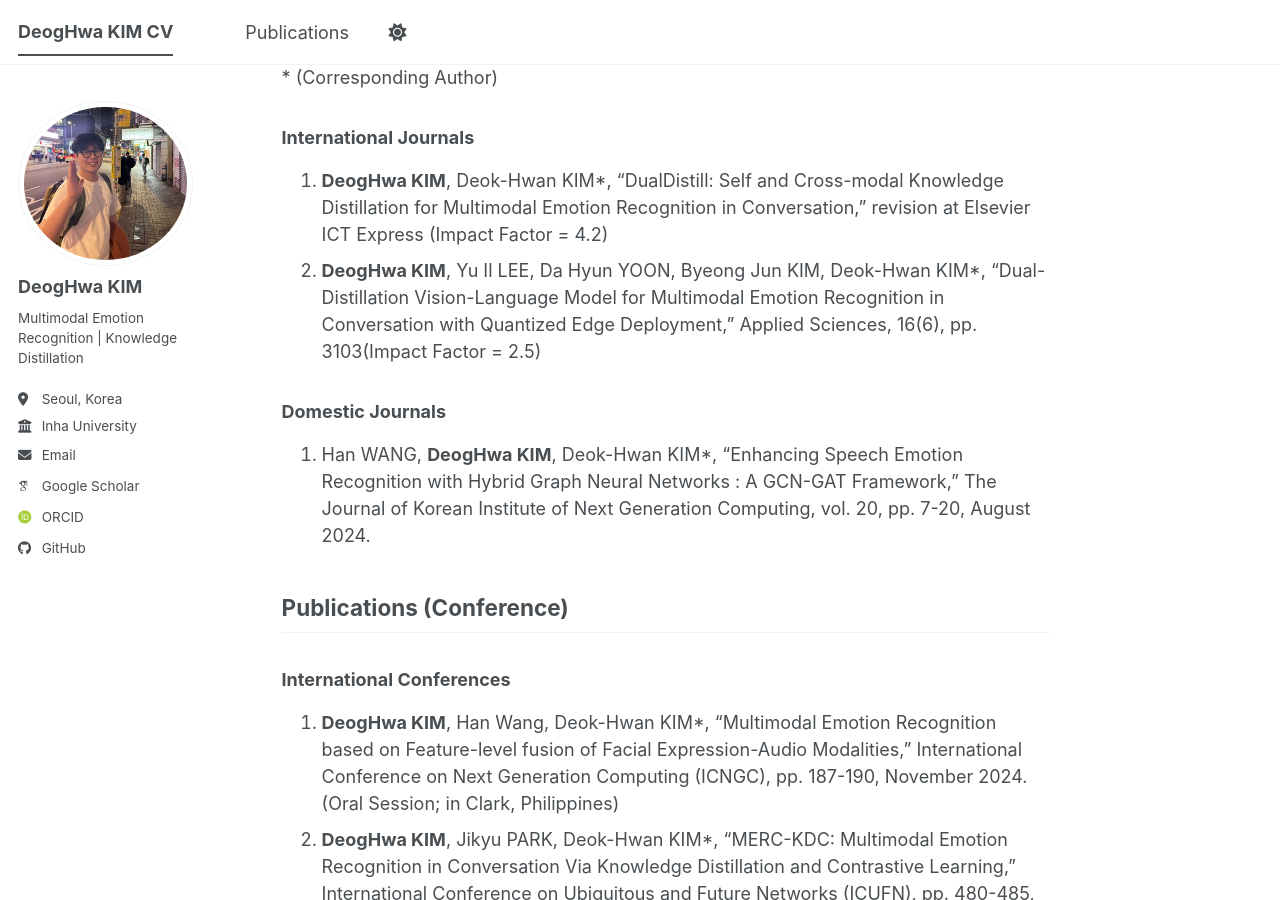
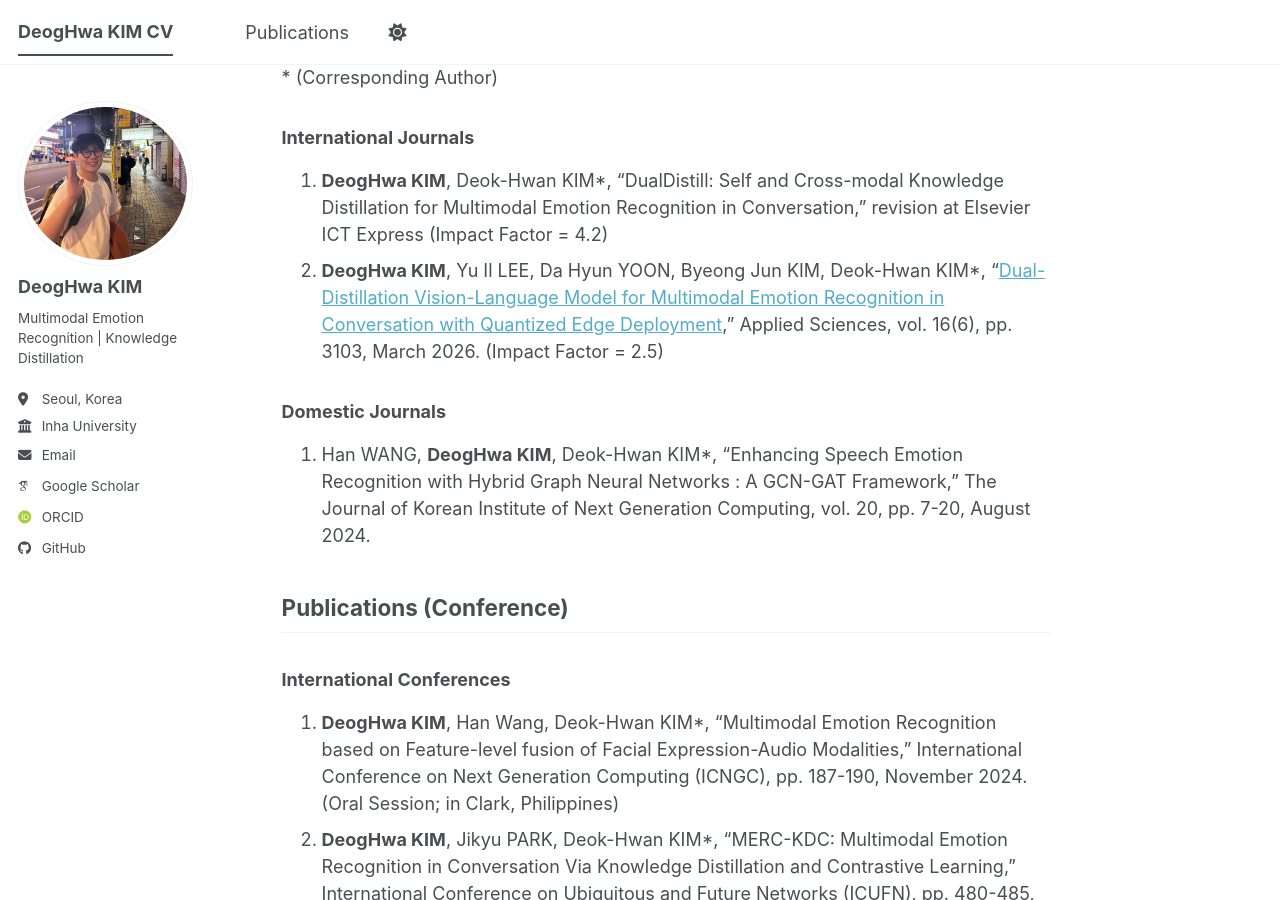
Before and after one commit to potatoduck9/potatoduck9.github.io, a Jekyll site: the page built from _pages/about.md, in a window 1280 px wide and 900 px high, scrolled down 879 px. Built offline with Jekyll 4.4.1, drawn with Linux system fonts in a browser that asks for light colours; some web fonts are replaced; a script bundle is joined from its source files by our own code; library files that are not in the unit come from our copies.

Commit message:
Update about.md

```diff
--- a/_pages/about.md
+++ b/_pages/about.md
@@ -33,7 +33,7 @@
 
 ### International Journals
 1. **DeogHwa KIM**, Deok-Hwan KIM*, "DualDistill: Self and Cross-modal Knowledge Distillation for Multimodal Emotion Recognition in Conversation," revision at Elsevier ICT Express (Impact Factor = 4.2)
-2. **DeogHwa KIM**, Yu Il LEE, Da Hyun YOON, Byeong Jun KIM, Deok-Hwan KIM*, "Dual-Distillation Vision-Language Model for Multimodal Emotion Recognition in Conversation with Quantized Edge Deployment," Applied Sciences, 16(6), pp. 3103(Impact Factor = 2.5)
+2. **DeogHwa KIM**, Yu Il LEE, Da Hyun YOON, Byeong Jun KIM, Deok-Hwan KIM*, "[Dual-Distillation Vision-Language Model for Multimodal Emotion Recognition in Conversation with Quantized Edge Deployment](https://www.mdpi.com/2076-3417/16/6/3103)," Applied Sciences, vol. 16(6), pp. 3103, March 2026. (Impact Factor = 2.5)
 
 ### Domestic Journals
 1. Han WANG, **DeogHwa KIM**,  Deok-Hwan KIM*, "Enhancing Speech Emotion Recognition with Hybrid Graph Neural Networks : A GCN-GAT Framework," The Journal of Korean Institute of Next Generation Computing, vol. 20, pp. 7-20, August 2024.
```
